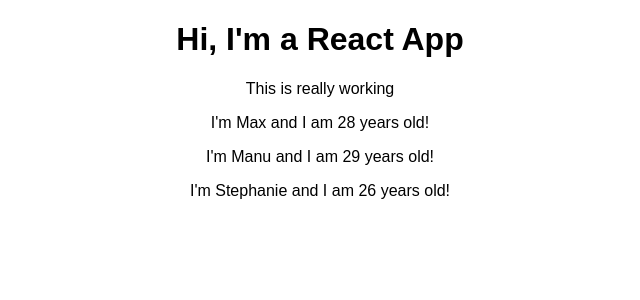
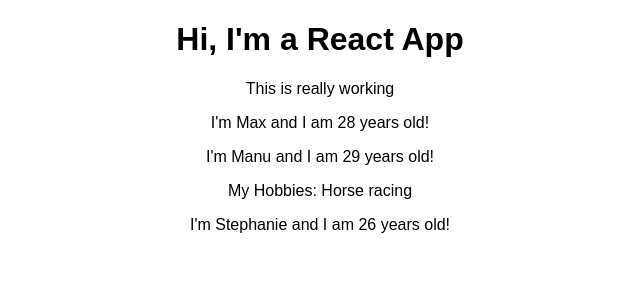
Before and after one commit to benjaminsinaiko/complete-react16, a React (Create React App) app in the folder react-complete-guide/: page / in a window 1280 px wide. Shown: the top 300 px of the page, without its empty margins (320-960 px from the left). Built offline with nearby package versions, Linux system fonts and the light colour scheme.

Commit message:
Intro to props.children

```diff
--- a/react-complete-guide/src/Person/Person.js
+++ b/react-complete-guide/src/Person/Person.js
@@ -1,7 +1,14 @@
-import React from 'react';
+import React from 'react'
 
-const person = (props) => {
-  return <p>I'm {props.name} and I am {props.age} years old!</p>;
-};
+const person = props => {
+  return (
+    <div>
+      <p>
+        I'm {props.name} and I am {props.age} years old!
+      </p>
+      <p>{props.children}</p>
+    </div>
+  )
+}
 
-export default person;
+export default person
```
